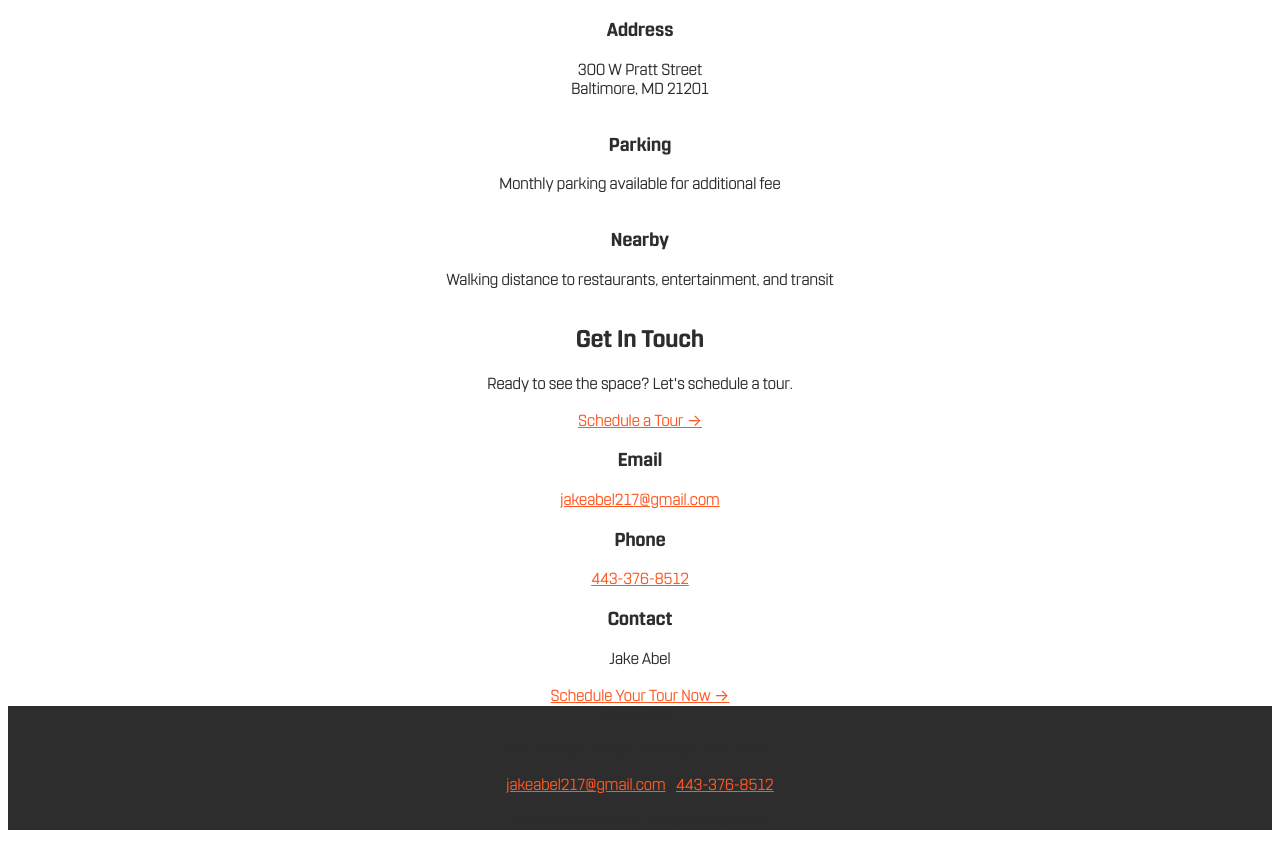
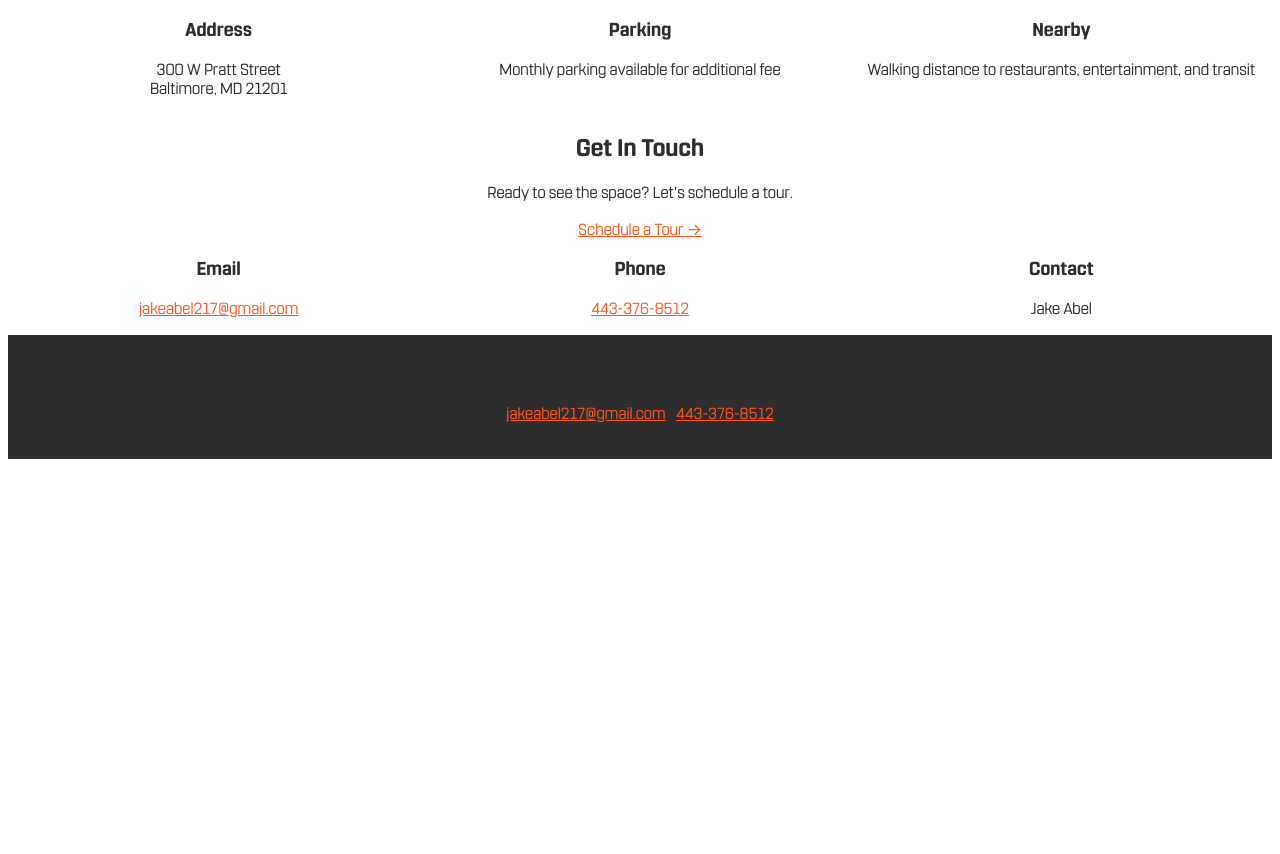
Before and after one commit to jakeabel217/homebase-website, a Next.js app: page / in a window 1280 px wide. Shown: the part 2080-2934 px from the top of the page. After the commit the page ends 2563 px from the top, so only its background shows below. Built offline with nearby package versions, Linux system fonts and the light colour scheme.

Commit message:
Convert Location and Contact sections to white card grid format (3x1) matching other sections

```diff
--- a/app/page.tsx
+++ b/app/page.tsx
@@ -341,16 +341,16 @@ export default function Home() {
           </div>
 
           {/* Details Below */}
-          <div className="grid md:grid-cols-3 gap-6 max-w-4xl mx-auto">
-            <div className="bg-gray-50 p-6 rounded-lg text-center">
+          <div className="grid grid-cols-3 gap-8">
+            <div className="bg-white p-8 rounded-lg shadow-md hover:shadow-xl transition text-center">
               <h3 className="font-bold text-gray-900 mb-2">Address</h3>
               <p className="text-gray-700">300 W Pratt Street<br/>Baltimore, MD 21201</p>
             </div>
-            <div className="bg-gray-50 p-6 rounded-lg text-center">
+            <div className="bg-white p-8 rounded-lg shadow-md hover:shadow-xl transition text-center">
               <h3 className="font-bold text-gray-900 mb-2">Parking</h3>
               <p className="text-gray-700">Monthly parking available for additional fee</p>
             </div>
-            <div className="bg-gray-50 p-6 rounded-lg text-center">
+            <div className="bg-white p-8 rounded-lg shadow-md hover:shadow-xl transition text-center">
               <h3 className="font-bold text-gray-900 mb-2">Nearby</h3>
               <p className="text-gray-700">Walking distance to restaurants, entertainment, and transit</p>
             </div>
@@ -360,42 +360,35 @@ export default function Home() {
 
       {/* Contact */}
       <section id="contact" className="py-20 px-4 bg-gray-50">
-        <div className="max-w-4xl mx-auto text-center">
+        <div className="max-w-7xl mx-auto">
+          <div className="text-center mb-12">
             <h2 className="text-4xl md:text-5xl font-bold text-gray-900 mb-6">Get In Touch</h2>
             <p className="text-xl text-gray-600 mb-4">Ready to see the space? Let's schedule a tour.</p>
-
             <a
               href="https://calendly.com/jakeabel217/30min"
               target="_blank"
-            className="inline-block text-[#FF5722] text-lg font-bold hover:text-[#E64A19] transition underline mb-12"
+              className="inline-block text-[#FF5722] text-lg font-bold hover:text-[#E64A19] transition underline"
             >
               Schedule a Tour →
             </a>
+          </div>
 
-          <div className="grid md:grid-cols-3 gap-8 mb-12">
-            <div>
-              <h3 className="font-semibold text-gray-900 mb-2">Email</h3>
+          <div className="grid grid-cols-3 gap-8">
+            <div className="bg-white p-8 rounded-lg shadow-md hover:shadow-xl transition text-center">
+              <h3 className="font-bold text-gray-900 mb-2">Email</h3>
               <a href="mailto:jakeabel217@gmail.com" className="text-[#FF5722] hover:underline">jakeabel217@gmail.com</a>
             </div>
 
-            <div>
-              <h3 className="font-semibold text-gray-900 mb-2">Phone</h3>
+            <div className="bg-white p-8 rounded-lg shadow-md hover:shadow-xl transition text-center">
+              <h3 className="font-bold text-gray-900 mb-2">Phone</h3>
               <a href="tel:443-376-8512" className="text-[#FF5722] hover:underline">443-376-8512</a>
             </div>
 
-            <div>
-              <h3 className="font-semibold text-gray-900 mb-2">Contact</h3>
+            <div className="bg-white p-8 rounded-lg shadow-md hover:shadow-xl transition text-center">
+              <h3 className="font-bold text-gray-900 mb-2">Contact</h3>
               <p className="text-gray-700">Jake Abel</p>
             </div>
           </div>
-
-          <a
-            href="https://calendly.com/jakeabel217/30min"
-            target="_blank"
-            className="inline-block text-[#FF5722] text-xl font-bold hover:text-[#E64A19] transition underline"
-          >
-            Schedule Your Tour Now →
-          </a>
         </div>
       </section>
 
```
Lines whose indentation alone changed are shown as unchanged.
